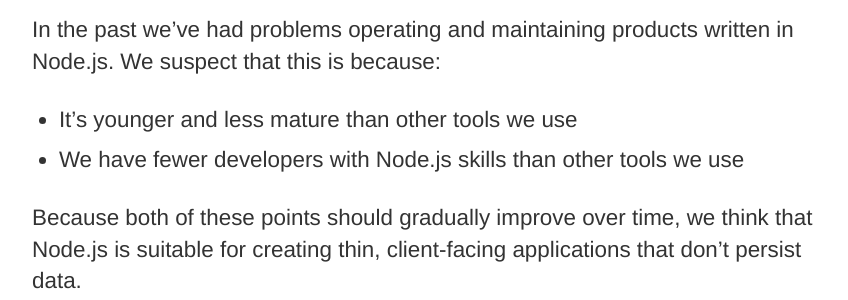
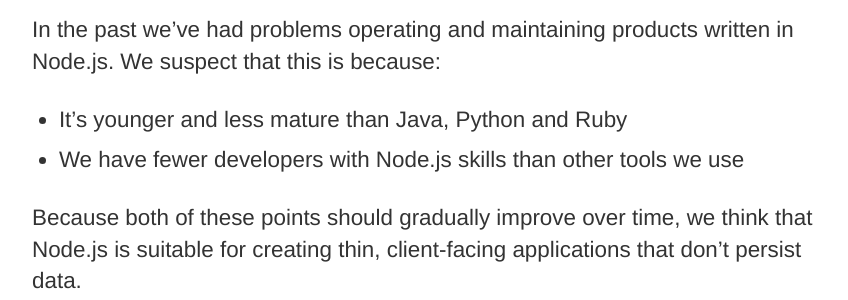
Before and after one commit to alphagov/gds-way, a Jekyll site: the page built from programming-languages.md, in a window 1280 px wide and 900 px high, scrolled down 1118 px. Shown: the part 153-453 px from the top of the window, without its empty margins (8-856 px from the left). Built offline with Jekyll 4.4.1, drawn with Linux system fonts in a browser that asks for light colours.

Commit message:
Be clear about what Node is less mature than
Ruby, Python and Java first showed up in the 1990s and Node has
only been around since about 2010 so I hope this isn't a controversial
statement.

```diff
--- a/programming-languages.md
+++ b/programming-languages.md
@@ -44,7 +44,7 @@ Node.js is used by a few projects at GDS; GOV.UK Frontend, GOV.UK Pay and the Pe
 In the past we've had problems operating and maintaining products written in
 Node.js. We suspect that this is because:
 
-- It's younger and less mature than other tools we use
+- It's younger and less mature than Java, Python and Ruby
 - We have fewer developers with Node.js skills than other tools we use
 
 Because both of these points should gradually improve over time, we think
```
